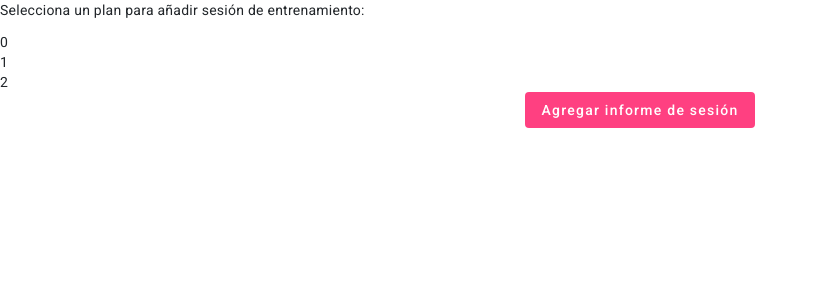
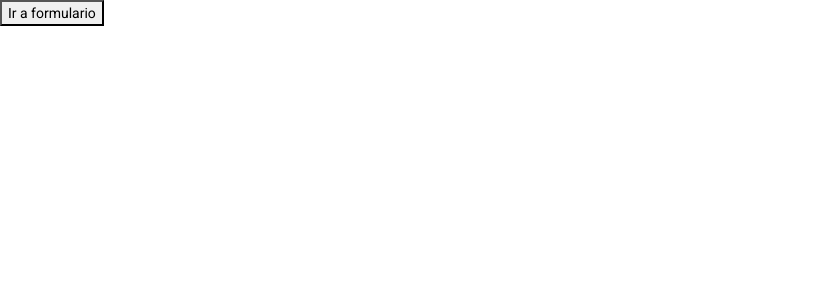
Before and after one commit to SII-Informatica-UMA/ciklum-panic-at-the-api, an Angular app in the folder microservice/frontend/: page / in a window 1280 px wide. Shown: the top 300 px of the page, without its empty margins (0-818 px from the left). Built offline with nearby package versions, Linux system fonts and the light colour scheme.

Commit message:
refactor(pages)
He añadido el enrutamiento, no está finalizado

```diff
--- a/microservice/frontend/src/app/app.component.html
+++ b/microservice/frontend/src/app/app.component.html
@@ -1,2 +1 @@
-<app-home></app-home>
 <router-outlet></router-outlet>
--- a/microservice/frontend/src/app/app.component.ts
+++ b/microservice/frontend/src/app/app.component.ts
@@ -1,18 +1,21 @@
 import { Component, OnInit } from '@angular/core';
-import { RouterLink, RouterOutlet } from '@angular/router';
+import { RouterLink, RouterOutlet , RouterLinkActive} from '@angular/router';
 import { HomeComponent } from './pages/home/home.component';
+import { PlanComponent } from './pages/plan/plan.component';
 import { HttpClient, HttpClientModule, HttpHandler } from '@angular/common/http';
 import {GestinDeInformacinDeSesionesDeLosClientesService} from '../openapi/lifefitAPI/api/gestinDeInformacinDeSesionesDeLosClientes.service';
+import { CommonModule } from '@angular/common';
 
 
 @Component({
   selector: 'app-root',
   standalone: true,
   imports: [
+    CommonModule,
     HttpClientModule,
-    RouterOutlet,
+    RouterOutlet, RouterLink, RouterLinkActive,
     HomeComponent,
-    RouterLink
+    PlanComponent
   ],
   providers:
   [HttpClient, GestinDeInformacinDeSesionesDeLosClientesService],
--- a/microservice/frontend/src/app/app.routes.ts
+++ b/microservice/frontend/src/app/app.routes.ts
@@ -1,7 +1,17 @@
-import { Routes } from '@angular/router';
+import { RouterModule, Routes } from '@angular/router';
 import { HomeComponent } from './pages/home/home.component';
+import { PlanComponent } from './pages/plan/plan.component';
+import { FormularioSesionComponent } from './formulario-sesion/formulario-sesion.component';
+import { NgModule } from '@angular/core';
 
 export const routes: Routes = [
-    /*{path: '', component: HomeComponent},
-    {path: '*', redirectTo: '', pathMatch: 'full'}*/
+    {path: '', component: PlanComponent},
+    {path: 'plan', component: PlanComponent},
+    {path: 'home', component: HomeComponent}   // {path: '*', redirectTo: '', pathMatch: 'full'}
+
 ];
+
+NgModule({
+    imports: [RouterModule.forRoot(routes)],
+    exports: [RouterModule]
+})
--- a/microservice/frontend/src/app/formulario-sesion/formulario-sesion.component.ts
+++ b/microservice/frontend/src/app/formulario-sesion/formulario-sesion.component.ts
@@ -11,7 +11,12 @@ import {SesionNuevaDTO} from '../../openapi/lifefitAPI/model/sesionNuevaDTO';
 @Component({
   selector: 'app-formulario-sesion',
   standalone: true,
-  imports: [CommonModule,ReactiveFormsModule, MatFormFieldModule, MatInputModule, MatIconModule, MatCheckboxModule],
+  imports: [
+    CommonModule,
+    ReactiveFormsModule,
+    MatFormFieldModule, MatInputModule, MatIconModule, MatCheckboxModule,
+
+  ],
   templateUrl: './formulario-sesion.component.html',
   styleUrl: './formulario-sesion.component.css',
   providers: [DatePipe]
--- /dev/null
+++ b/microservice/frontend/src/app/pages/plan/plan.component.html
@@ -0,0 +1,6 @@
+<nav>
+  <a>
+    <button type="button" routerLink ="/home" routerLinkActive="active"
+        ariaCurrentWhenActive="page">Ir a formulario</button>
+  </a>
+</nav>
--- /dev/null
+++ b/microservice/frontend/src/app/pages/plan/plan.component.ts
@@ -0,0 +1,18 @@
+import { Component } from '@angular/core';
+import { FormularioSesionComponent } from '../../formulario-sesion/formulario-sesion.component';
+import { RouterLink, RouterOutlet , RouterLinkActive} from '@angular/router';
+
+@Component({
+  selector: 'app-plan',
+  standalone: true,
+  imports: [
+    FormularioSesionComponent,
+    RouterOutlet, RouterLink, RouterLinkActive
+  ],
+  templateUrl: './plan.component.html',
+  styleUrl: './plan.component.css'
+})
+export class PlanComponent {
+
+
+}
```
Also changed, not shown: microservice/frontend/src/app/workout.ts (deleted, +0 -13 lines), microservice/frontend/src/app/pages/plan/plan.component.css (added), 1 other file (tests, documents, lock files or other folders).
